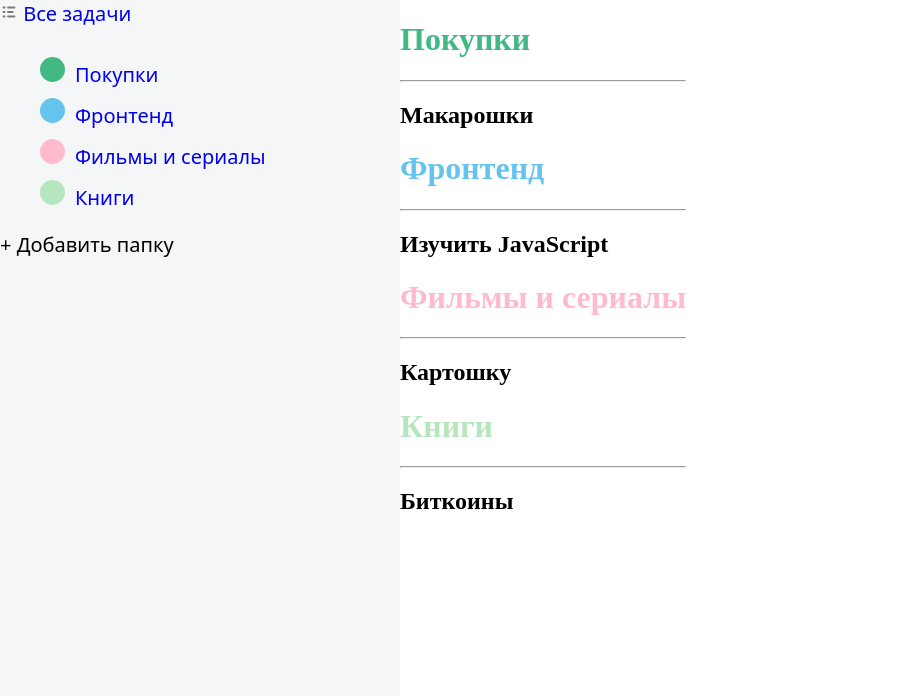
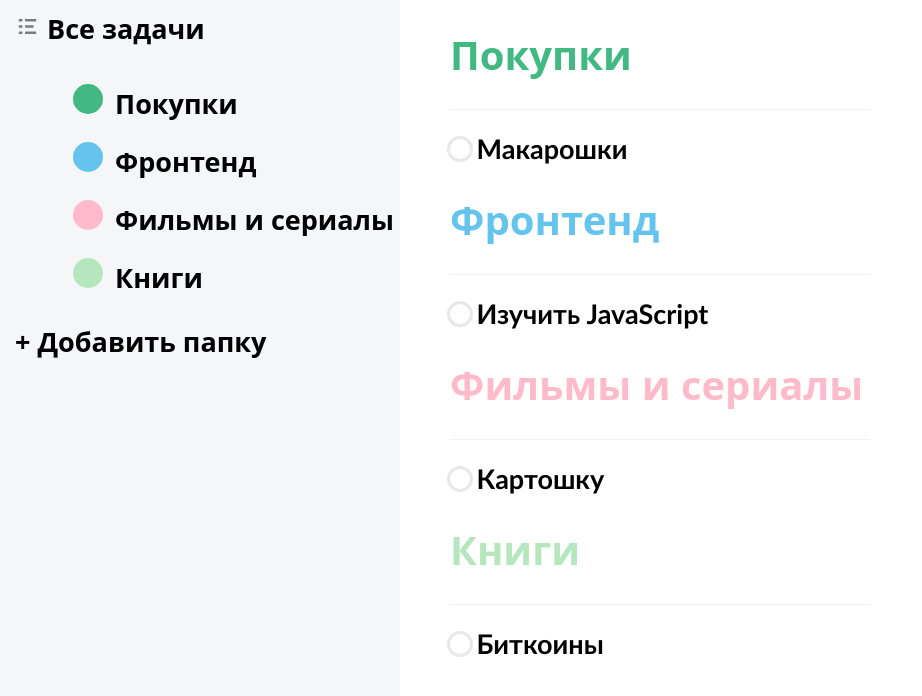
Before and after one commit to BanditosTeaM/todo-list, a Vue app: page /task-info/1 in a window 1280 px wide. Shown: the top 696 px of the page, without its empty margins (0-922 px from the left). Built offline with nearby package versions, Linux system fonts and the light colour scheme.

Commit message:
Css style

```diff
--- a/index.html
+++ b/index.html
@@ -11,7 +11,7 @@
 			name="viewport"
 			content="width=device-width, initial-scale=1.0"
 		/>
-		<title>Home page</title>
+		<title>Todo List</title>
 	</head>
 	<body>
 		<div id="app"></div>
--- a/src/App.vue
+++ b/src/App.vue
@@ -21,7 +21,6 @@ export default {
 	},
 	methods: {
 		fetchData() {
-			this.database = database
 			this.colors = database.titleColor
 			this.titles = database.titleTask
 			this.tasks = database.infoTask
@@ -29,11 +28,6 @@ export default {
 		getColorById(id) {
 			const colorObj = this.colors.find(color => color.id === id)
 			return colorObj ? colorObj.color : ''
-		},
-
-		getTaskById(id) {
-			const tasksObj = this.tasks.find(task => task.id === id)
-			return tasksObj ? tasksObj.task : ''
 		}
 	}
 }
@@ -42,51 +36,74 @@ export default {
 <template>
 	<div class="container">
 		<div class="menu">
-			<router-link
-				class="allTask"
-				to="/"
-			>
+			<div class="allTask">
+				<router-link to="/">
 					<img
 						src="./assets/allTask.svg"
 						alt=""
 					/>
 					Все задачи
 				</router-link>
+			</div>
+
 			<nav class="menuNav">
 				<ul>
 					<li
 						v-for="title in titles"
 						:key="title.id"
+						class="titleTask"
 					>
-						<dotCircle :color="getColorById(title.color_id)" />
-						<router-link :to="'/task-info/' + title.text_id">
+						<label>
+							<router-link :to="'/task-info/' + title.id">
+								<dotCircle :color="getColorById(title.colorId)" />
 								{{ title.title }}
 							</router-link>
+						</label>
 					</li>
 				</ul>
 			</nav>
-			<a @click="isModalWindowOpen = true">+ Добавить папку</a>
+			<a
+				class="openWindow"
+				@click="isModalWindowOpen = true"
+			>
+				+ Добавить папку
+			</a>
 			<modalWindow
 				v-if="isModalWindowOpen"
 				@close="isModalWindowOpen = false"
 			/>
 		</div>
-		<router-view></router-view>
+		<router-view class="infoTask"></router-view>
 	</div>
 </template>
 
 <style scoped>
+img {
+	height: 25px;
+}
+.menuNav {
+	margin-left: 10px;
+}
+.openWindow {
+	cursor: pointer;
+}
+.infoTask {
+	margin-left: 50px;
+}
 .container {
 	display: flex;
 	flex-direction: row;
 }
+.allTask,
+.openWindow,
+.titleTask {
+	margin-top: 10px;
+	margin-left: 15px;
+}
 
 .menu {
-	background-color: #f4f6f8;
-	width: 400px;
-	height: 100vh;
-	font-size: 20px;
-	font-weight: 400;
+	font-size: 27px;
+	font-weight: 600;
 	font-family:
 		system-ui,
 		-apple-system,
@@ -99,17 +116,18 @@ export default {
 		'Open Sans',
 		'Helvetica Neue',
 		sans-serif;
+	background-color: #f4f6f8;
+	width: 400px;
+	height: 100vh;
 }
-hr {
-	width: 420px;
-	height: 1px;
-	border: 0;
-	background-color: #f2f2f2;
-}
+
 li {
 	list-style-type: none;
 }
+a:active,
+a:hover,
 a {
 	text-decoration: none;
+	color: black;
 }
 </style>
--- a/src/components/dotCircle.vue
+++ b/src/components/dotCircle.vue
@@ -10,10 +10,17 @@ export default {
 </script>
 
 <template>
-	<div
-		:style="{ backgroundColor: color }"
-		class="circle"
-	></div>
+	<div class="circle">
+		<input
+			class="checkInput"
+			type="radio"
+			name="checkRadio"
+		/>
+		<span
+			class="checkBox"
+			:style="{ backgroundColor: color }"
+		></span>
+	</div>
 </template>
 
 <style>
@@ -21,8 +28,24 @@ export default {
 	width: 25px;
 	height: 25px;
 	border-radius: 50%;
+	cursor: pointer;
+	display: inline-block;
 	margin-top: 10px;
 	margin-right: 10px;
+	padding-left: 8px;
+}
+.checkInput {
+	position: absolute;
+	-webkit-appearance: none;
+	appearance: none;
+}
+.checkBox {
 	display: inline-block;
+	height: 30px;
+	width: 30px;
+	border-radius: 20px;
+}
+.checkInput:checked + .checkBox {
+	box-shadow: 0 0 0 2px black;
 }
 </style>
--- a/src/components/homePage.vue
+++ b/src/components/homePage.vue
@@ -26,7 +26,7 @@ export default {
 		},
 
 		getTaskById(id) {
-			const tasksObj = this.tasks.find(task => task.id === id)
+			const tasksObj = this.tasks.find(task => task.taskId === id)
 			return tasksObj ? tasksObj.task : ''
 		}
 	}
@@ -39,11 +39,71 @@ export default {
 			:key="title.id"
 			class="taskList"
 		>
-			<h1 :style="{ color: getColorById(title.color_id) }">
+			<h1 :style="{ color: getColorById(title.colorId) }">
 				{{ title.title }}
 			</h1>
 			<hr />
-			<h2>{{ getTaskById(title.text_id) }}</h2>
+
+			<h2>
+				<label>
+					<input
+						class="checkInput"
+						type="checkbox"
+					/>
+					<span class="checkBox"></span>
+					{{ getTaskById(title.taskId) }}
+				</label>
+			</h2>
 		</div>
 	</div>
 </template>
+
+<style scoped>
+.checkInput {
+	position: absolute;
+	-webkit-appearance: none;
+	appearance: none;
+}
+.checkBox {
+	display: inline-block;
+	height: 20px;
+	width: 20px;
+	box-shadow: 0 0 0 3px #e8e8e8;
+	border-radius: 10px;
+	background-color: white;
+}
+.checkInput:checked + .checkBox {
+	background-color: #4dd599;
+	box-shadow: 0 0 0 2px #4dd599;
+	background-image: url(../assets/checkedTask.svg);
+}
+.checkInput:focus + .checkBox {
+	box-shadow: 0 0 0 3px black;
+}
+h1 {
+	font-family:
+		system-ui,
+		-apple-system,
+		BlinkMacSystemFont,
+		'Segoe UI',
+		Roboto,
+		Oxygen,
+		Ubuntu,
+		Cantarell,
+		'Open Sans',
+		'Helvetica Neue',
+		sans-serif;
+	font-size: 40px;
+}
+h2 {
+	font-size: 27px;
+	font-family: 'Trebuchet MS', 'Lucida Sans Unicode', 'Lucida Grande',
+		'Lucida Sans', Arial, sans-serif;
+}
+hr {
+	width: 420px;
+	height: 1px;
+	border: 0;
+	background-color: #f2f2f2;
+}
+</style>
--- a/src/components/modalWindow.vue
+++ b/src/components/modalWindow.vue
@@ -55,7 +55,7 @@ export default {
 				:color="circle.color"
 			/>
 		</div>
-		<div>
+		<div class="buttonAddFolder">
 			<button>Добавить</button>
 		</div>
 	</div>
@@ -65,21 +65,23 @@ export default {
 .modalWindow {
 	background-color: red;
 	height: 150px;
-	width: 280px;
+	width: 350px;
 	border-radius: 10px;
 	margin-top: 25px;
 	margin-left: 30px;
 }
 .InputFolder {
 	width: 200px;
-	height: 32px;
+	height: 40px;
 	border-radius: 4px;
 	border: 1px;
 	box-sizing: border-box;
-	margin-left: 35px;
+	margin-top: 15px;
+	margin-left: 75px;
 	outline: none;
 }
 .buttonClose {
+	display: block;
 	width: 30px;
 	height: 32;
 	outline: none;
@@ -87,4 +89,18 @@ export default {
 	background: transparent;
 	float: right;
 }
+.buttonAddFolder {
+	text-align: center;
+}
+.buttonAddFolder button {
+	background-color: #4dd599;
+	width: 200px;
+	height: 37px;
+	border-radius: 4px;
+	border: 0;
+	cursor: pointer;
+}
+.buttonAddFolder button:active {
+	background-color: #256e4e;
+}
 </style>
--- a/src/components/taskPage.vue
+++ b/src/components/taskPage.vue
@@ -22,11 +22,21 @@ export default {
 		numberedTaskId() {
 			return Number(this.id)
 		},
+		titleData() {
+			const title = this.titles.find(title => title.id === this.numberedTaskId)
+
+			return title ? title.title : ''
+		},
 
 		taskData() {
 			const task = this.tasks.find(task => task.id === this.numberedTaskId)
 
 			return task ? task.task : ''
+		},
+		getColorData() {
+			const color = this.colors.find(color => color.id === this.numberedTaskId)
+
+			return color ? color.color : ''
 		}
 	},
 
@@ -45,10 +55,6 @@ export default {
 		getColorById(id) {
 			const colorObj = this.colors.find(color => color.id === id)
 			return colorObj ? colorObj.color : ''
-		},
-
-		fetchTash(id) {
-			this.task = this.tasks.find(task => task.id == id)
 		}
 	}
 }
@@ -57,9 +63,68 @@ export default {
 <template>
 	<div>
 		<div>
-			<!-- <h1 :style="{ color: getColorById(title.color_id) }"></h1> -->
+			<h1 :style="{ color: getColorData }">
+				{{ titleData }}
+			</h1>
 			<hr />
-			<h2>{{ taskData }}</h2>
+			<h2>
+				<label class="check">
+					<input
+						class="checkInput"
+						type="checkbox"
+					/>
+					<span class="checkBox"></span>
+					{{ taskData }}
+				</label>
+			</h2>
+			<button>+ Добавить задачу</button>
 		</div>
 	</div>
 </template>
+
+<style scoped>
+.checkInput {
+	position: absolute;
+	-webkit-appearance: none;
+	appearance: none;
+}
+.checkBox {
+	display: inline-block;
+	height: 20px;
+	width: 20px;
+	box-shadow: 0 0 0 3px #e8e8e8;
+	border-radius: 10px;
+	background-color: white;
+}
+.checkInput:checked + .checkBox {
+	background-color: #4dd599;
+	box-shadow: 0 0 0 2px #4dd599;
+	background-image: url(../assets/checkedTask.svg);
+}
+h1 {
+	font-family:
+		system-ui,
+		-apple-system,
+		BlinkMacSystemFont,
+		'Segoe UI',
+		Roboto,
+		Oxygen,
+		Ubuntu,
+		Cantarell,
+		'Open Sans',
+		'Helvetica Neue',
+		sans-serif;
+	font-size: 40px;
+}
+h2 {
+	font-size: 27px;
+	font-family: 'Trebuchet MS', 'Lucida Sans Unicode', 'Lucida Grande',
+		'Lucida Sans', Arial, sans-serif;
+}
+hr {
+	width: 420px;
+	height: 1px;
+	border: 0;
+	background-color: #f2f2f2;
+}
+</style>
--- a/src/db.json
+++ b/src/db.json
@@ -2,26 +2,26 @@
 	"titleTask": [
 		{
 			"id": 1,
-			"text_id": 1,
-			"color_id": 2,
+			"taskId": 1,
+			"colorId": 1,
 			"title": "Покупки"
 		},
 		{
 			"id": 2,
-			"text_id": 2,
-			"color_id": 3,
+			"taskId": 2,
+			"colorId": 2,
 			"title": "Фронтенд"
 		},
 		{
 			"id": 3,
-			"text_id": 3,
-			"color_id": 4,
+			"taskId": 3,
+			"colorId": 3,
 			"title": "Фильмы и сериалы"
 		},
 		{
 			"id": 4,
-			"text_id": 4,
-			"color_id": 5,
+			"taskId": 4,
+			"colorId": 4,
 			"title": "Книги"
 		}
 	],
@@ -29,56 +29,65 @@
 	"infoTask": [
 		{
 			"id": 1,
+			"taskId": 1,
 			"task": "Макарошки"
 		},
 
 		{
 			"id": 2,
+			"taskId": 2,
 			"task": "Изучить JavaScript"
 		},
 
 		{
 			"id": 3,
+			"taskId": 3,
 			"task": "Картошку"
 		},
 		{
 			"id": 4,
+			"taskId": 4,
 			"task": "Биткоины"
+		},
+		{
+			"id": 5,
+			"taskId": 5,
+			"task": "книга"
 		}
 	],
 
 	"titleColor": [
 		{
 			"id": 1,
-			"color": "#C9D1D3"
+			"color": "#42B883"
 		},
 		{
 			"id": 2,
-			"color": "#42B883"
+			"color": "#64C4ED"
 		},
 		{
 			"id": 3,
-			"color": "#64C4ED"
+			"color": "#FFBBCC"
 		},
 		{
 			"id": 4,
-			"color": "#FFBBCC"
+			"color": "#B6E6BD"
 		},
 		{
 			"id": 5,
-			"color": "#B6E6BD"
+			"color": "#C355F5"
 		},
 		{
 			"id": 6,
-			"color": "#C355F5"
+			"color": "#09011A"
 		},
 		{
 			"id": 7,
-			"color": "#09011A"
+			"color": "#FF6464"
 		},
 		{
 			"id": 8,
-			"color": "#FF6464"
+			"color": "#C9D1D3"
 		}
 	]
 }
```
Also changed, not shown: src/assets/allTask.svg, src/assets/checkedTask.svg (added). Lines whose indentation alone changed are shown as unchanged.
